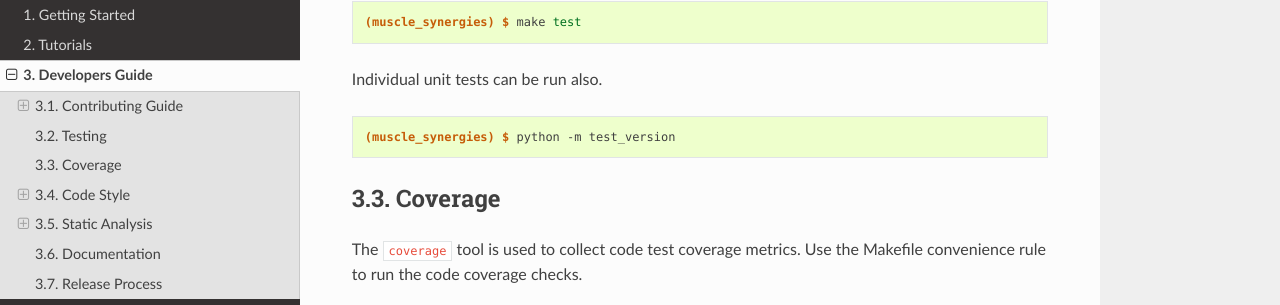
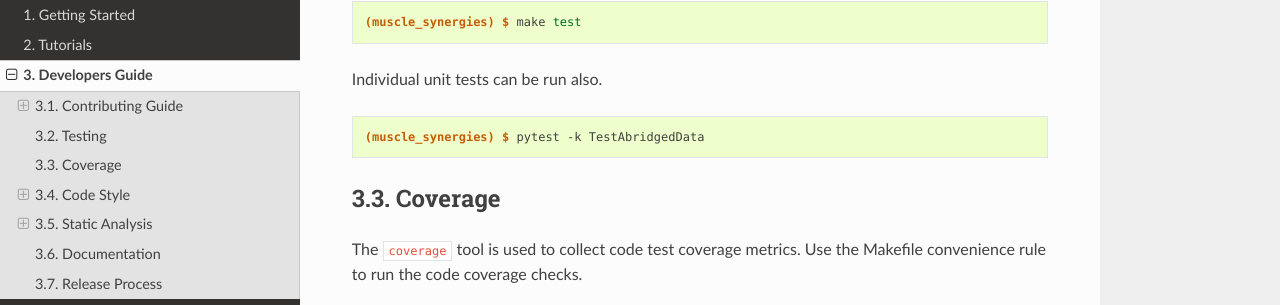
Before and after one commit to elvis-sik/muscle_synergies, a Sphinx documentation site: the page built from docs/source/dev/index.rst, in a window 1280 px wide and 900 px high, scrolled down 2558 px. Shown: the part 130-435 px from the top of the window. Built offline with Sphinx 7.4.7 and the Read the Docs theme 2.0.0, drawn with Linux system fonts in a browser that asks for light colours; pages that are not in the unit, such as notebooks, are missing from menus.

Commit message:
Rewrite example to use PyTest

```diff
--- a/docs/source/dev/index.rst
+++ b/docs/source/dev/index.rst
@@ -28,7 +28,7 @@ Individual unit tests can be run also.
 
 .. code-block:: console
 
-    (muscle_synergies) $ python -m test_version
+    (muscle_synergies) $ pytest -k TestAbridgedData
 
 
 .. _test-coverage-label:
```
